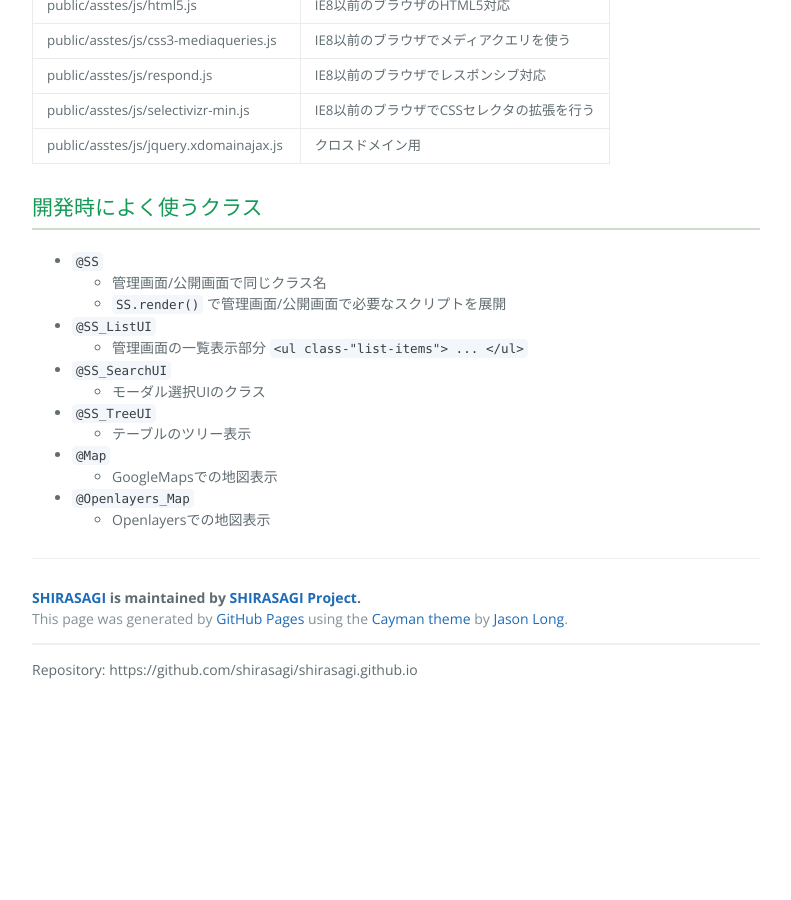
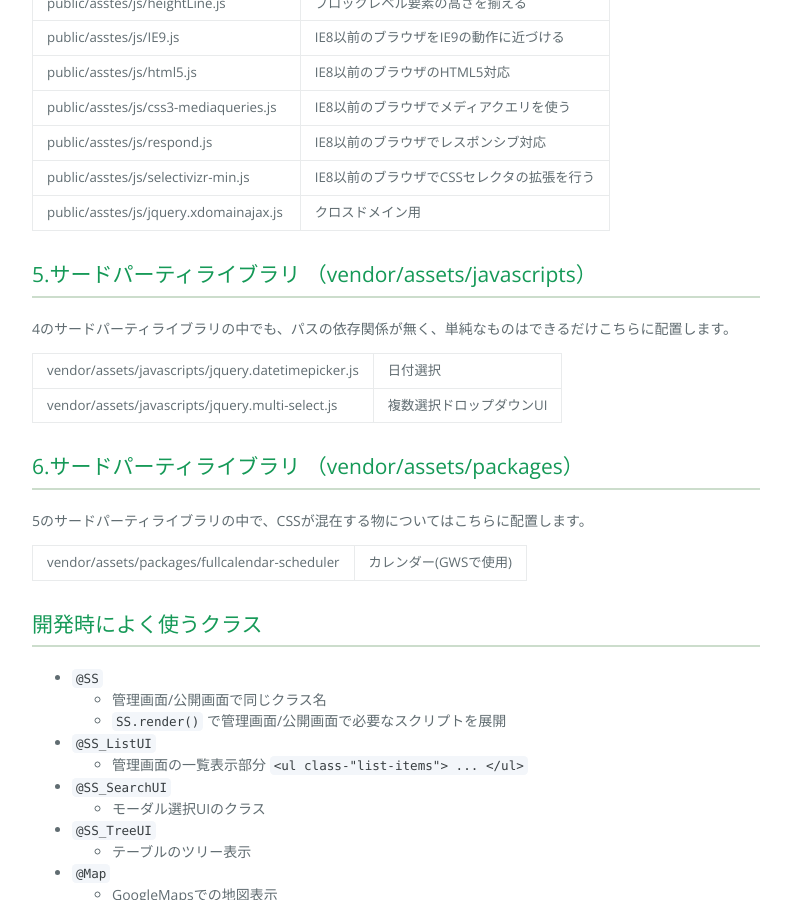
Before and after one commit to shirasagi/shirasagi.github.io, a Jekyll site: the page built from devel/javascripts.md, in a window 1280 px wide and 900 px high, scrolled down 2342 px. Shown: the whole window, without its empty margins (244-1035 px from the left). Built offline with Jekyll 4.4.1, drawn with Linux system fonts in a browser that asks for light colours; nearby versions of some CDN libraries; before the commit the page ends 3064 px from its top, so only the background shows below that; some of the changed text lies outside the part shown.

Commit message:
[fix] devel/javascripts

```diff
--- a/devel/javascripts.md
+++ b/devel/javascripts.md
@@ -9,6 +9,8 @@
 - `app/assets/javascripts` 配下に `CoffeeScript` を書く
 - `Gem` を利用する
 - `public/assets/js` 配下にライブラリを配置する
+- `vendor/assets/javascripts` 配下にライブラリを配置する
+- `vendor/assets/packages` 配下にライブラリを配置する
 
 ## 1.view に JavaScript を書く
 
@@ -40,12 +42,13 @@
 コンパイルの速度面を考慮して `deprecated` となっています。<br />
 基本的に `jquery` ヘルパー を利用ください。
 
-## 2.アセットファイル (app/assets/javascript)
+## 2.アセットファイル (app/assets/javascripts)
 
 記述量が多い場合やライブラリとして使い回す箇所は view に直接書かず、<br />
 `app/assets/javascripts` 配下にて管理します。<br />
 `lib/` に含まれるファイル以外は `assets precompile` の対象になります。<br />
-[ディレクトリ構成](http://localhost:3333/devel/directories.html)も参照ください。
+基本的に `coffeescript` で記述します。(コンパイルする必要もない単純な物は`JavaScript`でもOK)<br />
+[ディレクトリ構成](/devel/directories.html)も参照ください。
 
 #### モジュール
 
@@ -61,11 +64,11 @@
 
 #### 管理側 JavaScript (基点)
 
-- app/assets/javascripts/ss/script.coffee.erb
+- `app/assets/javascripts/ss/script.coffee.erb`
 
 #### 公開側 JavaScript (基点)
 
-- app/assets/javascripts/cms/public.coffee.erb
+- `app/assets/javascripts/cms/public.coffee.erb`
 
 ## 3.サードパーティライブラリ （Gemfile）
 Gem化されているサードパーティライブラリ利用しています。
@@ -97,6 +100,21 @@
 public/asstes/js/selectivizr-min.js | IE8以前のブラウザでCSSセレクタの拡張を行う
 public/asstes/js/jquery.xdomainajax.js | クロスドメイン用
 
+## 5.サードパーティライブラリ （vendor/assets/javascripts）
+
+4のサードパーティライブラリの中でも、パスの依存関係が無く、単純なものはできるだけこちらに配置します。
+
+-----|-----
+vendor/assets/javascripts/jquery.datetimepicker.js | 日付選択
+vendor/assets/javascripts/jquery.multi-select.js | 複数選択ドロップダウンUI
+
+## 6.サードパーティライブラリ （vendor/assets/packages）
+
+5のサードパーティライブラリの中で、CSSが混在する物についてはこちらに配置します。
+
+-----|-----
+vendor/assets/packages/fullcalendar-scheduler | カレンダー(GWSで使用)
+
 ## 開発時によく使うクラス
 
 - `@SS`
```
Also changed, not shown: devel/search_ui.md (+2 -2 lines).
